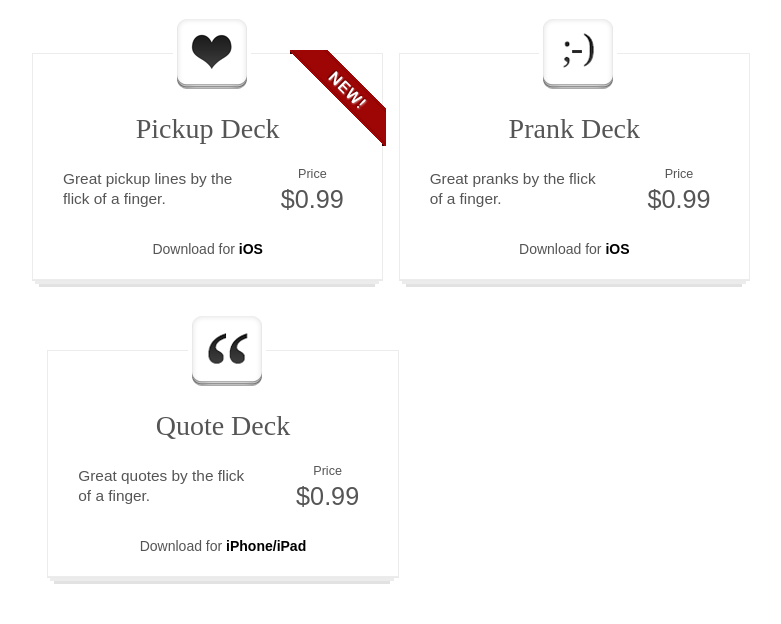
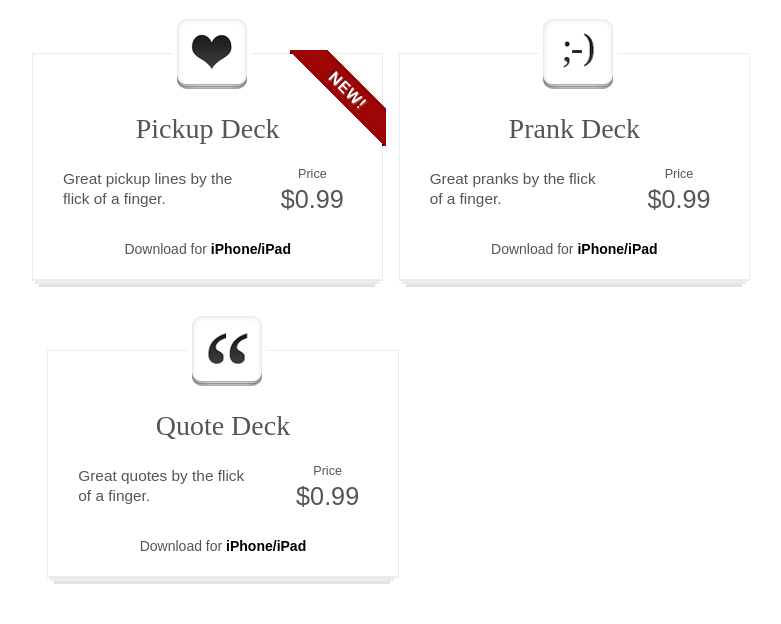
Before and after one commit to danielsaidi/website_deckorama, a plain HTML site: page index.html in a window 1280 px wide. Shown: the part 198-822 px from the top of the page, without its empty margins (249-1030 px from the left). Drawn offline with nearby package versions, Linux system fonts and the light colour scheme; a web font is replaced by a local one.

Commit message:
Reset text change

```diff
--- a/index.html
+++ b/index.html
@@ -89,7 +89,7 @@
 						</div>
 						<div></div>
 						<div class="appstore">
-							Download for <a href="http://itunes.apple.com/app/pickup-deck/id581674449">iOS</a>
+							Download for <a href="http://itunes.apple.com/app/pickup-deck/id581674449">iPhone/iPad</a>
 						</div>
 					</div>
 					<div class="app-box-bottom"></div>
@@ -106,7 +106,7 @@
 						</div>
 						<div></div>
 						<div class="appstore">
-							Download for <a href="http://itunes.apple.com/app/prank-deck/id568717911">iOS</a>
+							Download for <a href="http://itunes.apple.com/app/prank-deck/id568717911">iPhone/iPad</a>
 						</div>
 					</div>
 					<div class="app-box-bottom"></div>
```
